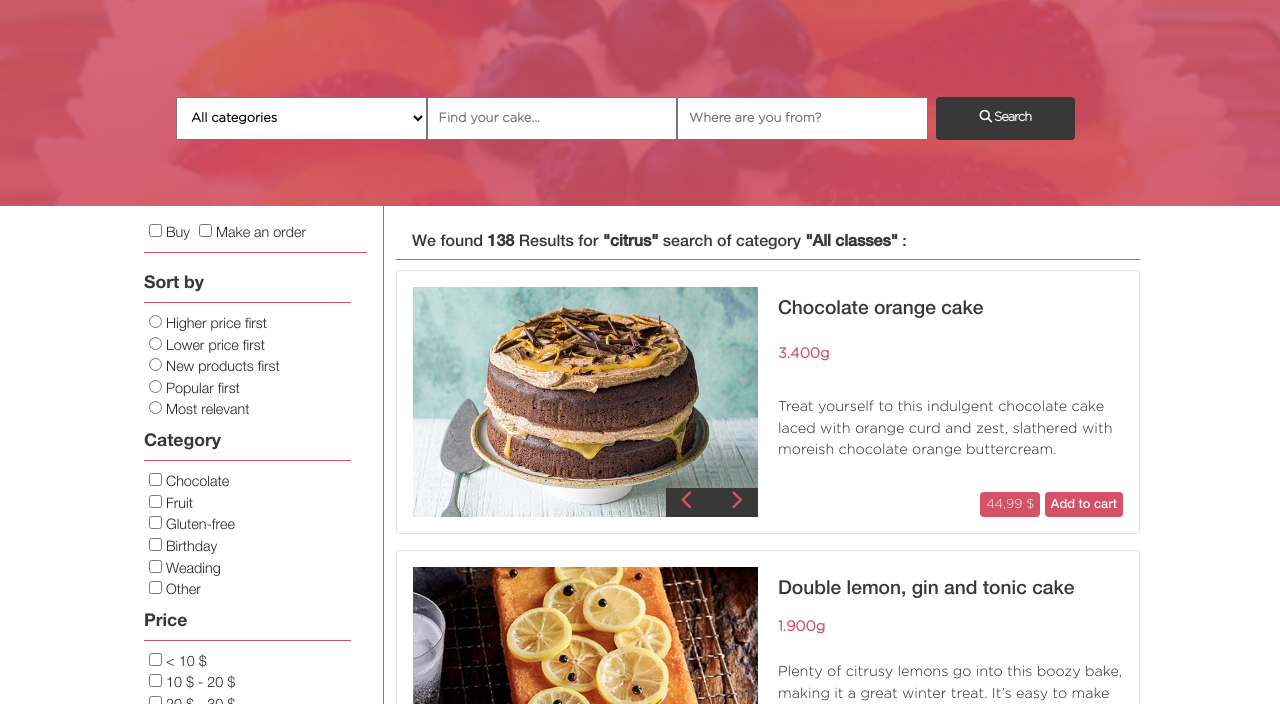
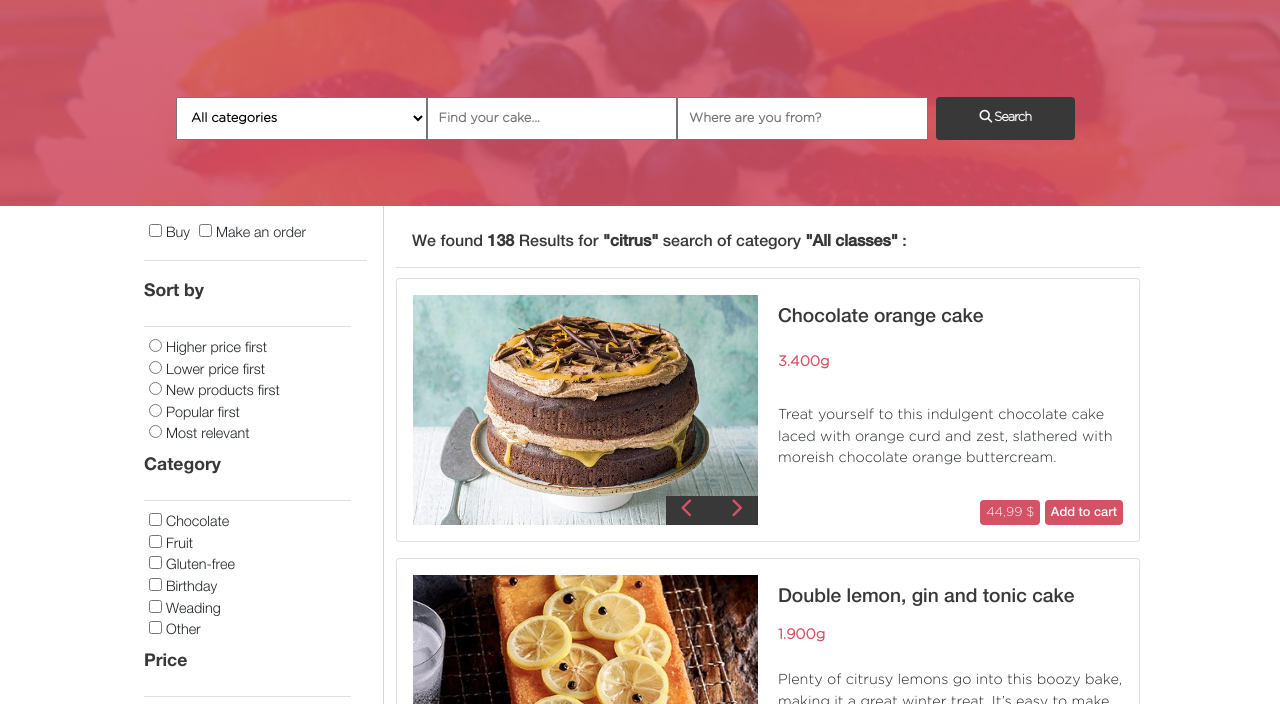
Before and after one commit to AleksandarIvezic/Cake-Factory, a website: page search-results.html in a window 1280 px wide. Shown: the part 223-927 px from the top of the page. Drawn offline with nearby package versions, Linux system fonts and the light colour scheme.

Commit message:
Change line class with hr tag

```diff
--- a/search-results.html
+++ b/search-results.html
@@ -85,11 +85,11 @@
             <label for="order"><input id="order" type="checkbox"> Make an order</label>
           </fieldset>
         </form>
-        <div class="line"></div>
+        <hr>
         <form class="d-flex mb-2 justify-content-start flex-md-column">
           <fieldset class="d-flex flex-column me-3">
             <h6>Sort by</h6>
-            <div class="line"></div>
+            <hr>
             <label for="higher"><input name="sort" id="higher" type="radio"> Higher price first</label>
             <label for="lower"><input name="sort" id="lower" type="radio"> Lower price first</label>
             <label for="new"><input name="sort" id="new" type="radio"> New products first</label>
@@ -98,7 +98,7 @@
           </fieldset>
           <fieldset class="d-flex flex-column me-3">
             <h6>Category</h6>
-            <div class="line"></div>
+            <hr>
             <label for="Chocolate"><input id="Chocolate" type="checkbox"> Chocolate</label>
             <label for="Fruit"><input id="Fruit" type="checkbox"> Fruit</label>
             <label for="Gluten"><input id="Gluten" type="checkbox"> Gluten-free</label>
@@ -108,7 +108,7 @@
           </fieldset>
           <fieldset class="d-flex flex-column me-3">
             <h6>Price</h6>
-            <div class="line"></div>
+            <hr>
             <label for="10"><input id="10" type="checkbox"> &lt; 10 &#36;</label>
             <label for="10-20"><input id="10-20" type="checkbox"> 10 &#36; - 20 &#36;</label>
             <label for="20-30"><input id="20-30" type="checkbox"> 20 &#36; - 30 &#36;</label>
@@ -124,7 +124,7 @@
             <strong>"All classes"</strong> :
           </h6>
         </a>
-        <div class="line"></div>
+        <hr>
         <article class="card d-flex p-3 mb-3 col-md-3">
           <div class="article-img w-100 position-relative">
             <a href="#"><img class="w-100 h-100" src="img/Chocko-2.png" alt="Chocolate orange cake"></a>
@@ -226,6 +226,7 @@
         </nav>
       </section>
     </div>
+    <hr>
     <section class="index d-md-flex justify-content-between ">
       <div class="about-factory p-3 pb-0 ">
         <a class="bg-grey " href="index.html"><img class="logo mb-2  rounded-start ps-1 "
@@ -260,8 +261,8 @@
       </div>
     </section>
   </main>
-
-  <footer class="d-flex justify-content-between text-grey px-3 pt-3">
+  <hr>
+  <footer class="d-flex justify-content-between text-grey px-3">
     <p>Made by <a href="#"><span class="text-red">SHINOBY</span></a> &copy;Copyright 2021</p>
     <ul class="d-flex">
       <li><a class="text-grey mx-2" href="https://www.facebook.com/aleksandar.ivezic/"><i
--- a/style.css
+++ b/style.css
@@ -124,11 +124,11 @@ p {
   font-size: 0.8rem;
 }
 
-.line {
+hr {
   content: "";
   height: 1px;
   width: 100%;
-  background-color: var(--redColor);
+  background-color: var(--greyColor);
   margin-bottom: 10px;
 }
 
@@ -253,10 +253,6 @@ header .heading {
 
 /* Main  */
 
-main {
-  border-bottom: var(--greyColor) 1px solid;
-}
-
 main p,
 .search-bar {
   font-family: 'Gotham Rounded Light', 'Franklin Gothic Medium', 'Arial Narrow', Arial, sans-serif;
@@ -336,7 +332,7 @@ main p,
 
 .filter-search {
   padding: 10px;
-  border-right: var(--redColor) 1px solid;
+  border-right: lightgray 1px solid;
 }
 
 .filter-search h6 {
```
Also changed, not shown: index.html (+3 -2 lines).
